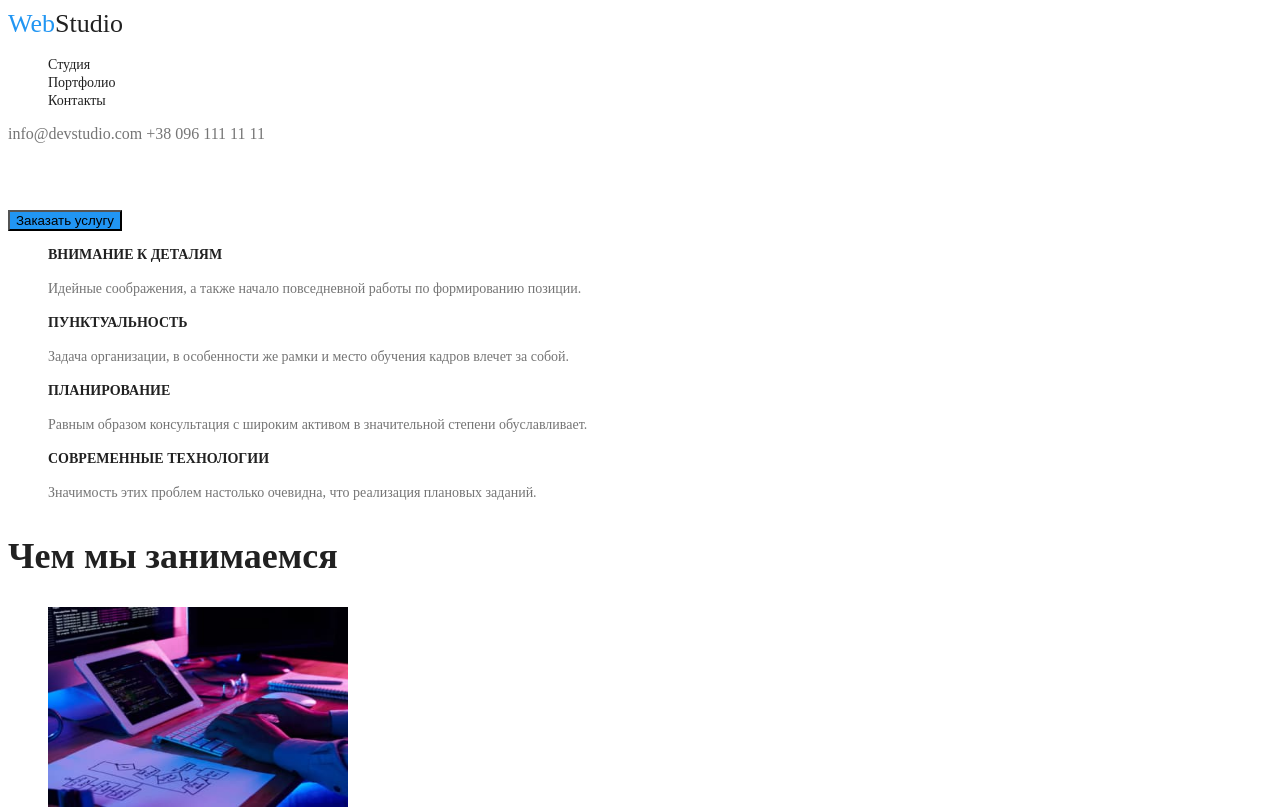
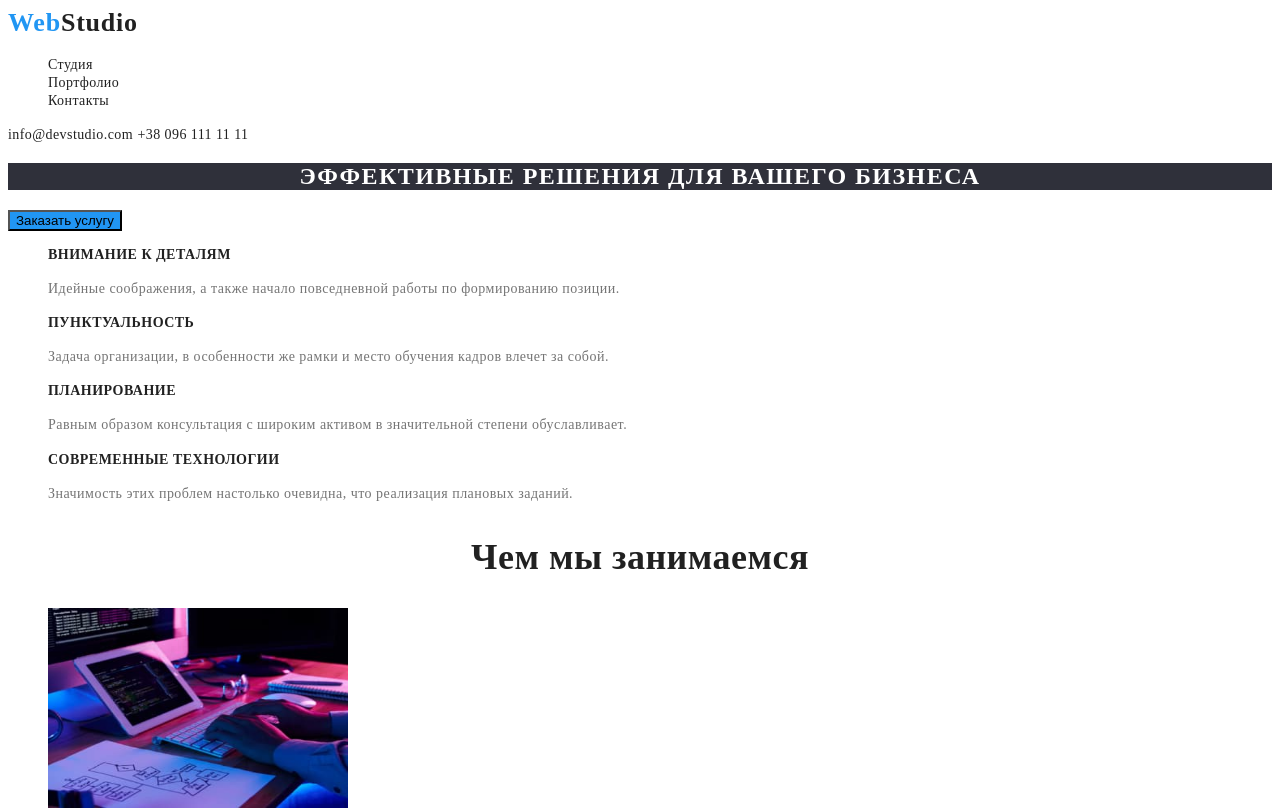
Before and after one commit to Halamai/goit-markup-hw-02, a plain HTML site: page index.html in a window 1280 px wide. Shown: the top 808 px of the page. Drawn offline with Linux system fonts and the light colour scheme.

Commit message:
домашка згідно вимог

```diff
--- a/css/styles.css
+++ b/css/styles.css
@@ -7,6 +7,8 @@ body {
   font-family: Roboto sans-serif;
   font-style: normal;
   color: var(--primery-text-color);
+  letter-spacing: 0.03em;
+  font-size: 16px;
 }
 a {
   text-decoration: none;
@@ -26,9 +28,12 @@ ul {
   background: #2196f3;
 }
 .link-webstudio {
+  font-family: Raleway sans-serif;
   font-size: 26px;
-  line-height: 31px;
+  line-height: 1.19;
   color: #2196f3;
+  font-weight: bold;
+  letter-spacing: 0.03em;
 }
 .logo-without-web {
   color: #212121;
@@ -36,7 +41,7 @@ ul {
 
 .title {
   font-size: 14px;
-  line-height: 16px;
+  line-height: 1.14;
   text-transform: uppercase;
   color: var(--title-text-color);
 }
@@ -47,45 +52,58 @@ ul {
 .link-navigation {
   font-weight: 500;
   font-size: 14px;
-  line-height: 16px;
+  line-height: 1.14;
   color: var(--title-text-color);
+  letter-spacing: 0.03em;
 }
 .content-title {
   text-transform: uppercase;
   color: var(--occasionally-next-color);
+  text-align: center;
+  letter-spacing: 0.06em;
+  /* задав колір фону щоб було видно білий напис */
+  background: #2f303a;
 }
 .title-text {
   font-size: 14px;
-  line-height: 24px;
+  line-height: 1.74;
 }
 .title-work {
+  font-weight: bold;
   font-size: 36px;
-  line-height: 42px;
+  line-height: 1.17;
   color: var(--title-text-color);
+  text-align: center;
 }
 .worker-name {
+  font-weight: 500;
   font-size: 16px;
-  line-height: 19px;
+  line-height: 1.9;
   color: var(--title-text-color);
 }
 .worker-occupation {
   font-size: 16px;
-  line-height: 19px;
+  line-height: 1.9;
 }
 .footer-address {
   font-size: 14px;
-  line-height: 24px;
+  line-height: 1.71;
   color: var(--occasionally-next-color);
+  /* задав колір фону щоб було видно білий напис */
+  background: #2f303a;
 }
 .logo-without-web-footer {
   color: #ffffff;
+  /* задав колір фону щоб було видно білий напис */
+  background: #2f303a;
 }
 .work-did-title {
+  font-weight: bold;
   font-size: 18px;
-  line-height: 36px;
+  line-height: 2;
   color: var(--title-text-color);
 }
 .work-did-title-text {
   font-size: 16px;
-  line-height: 30px;
+  line-height: 1.87;
 }
--- a/index.html
+++ b/index.html
@@ -6,6 +6,10 @@
     <meta http-equiv="X-UA-Compatible" content="IE=edge">
     <meta name="viewport" content="width=device-width, initial-scale=1.0">
     <title>Document</title>
+    <link rel="preconnect" href="https://fonts.googleapis.com">
+    <link rel="preconnect" href="https://fonts.gstatic.com" crossorigin>
+    <link href="https://fonts.googleapis.com/css2?family=Raleway:wght@700&family=Roboto:wght@400;500;700;900&display=swap"
+        rel="stylesheet">
     <link rel="stylesheet" href="./css/styles.css"/>
 </head>
 
@@ -20,8 +24,8 @@
                 <li><a href="Контакты" class="link link-navigation">Контакты</a></li>
             </ul>
         </nav>
-            <a href="mailto:info@devstudio.com" class="link">info@devstudio.com</a>
-            <a href="tel:+380961111111" class="link">+38 096 111 11 11</a>
+            <a href="mailto:info@devstudio.com" class="link link-navigation">info@devstudio.com</a>
+            <a href="tel:+380961111111" class="link link-navigation">+38 096 111 11 11</a>
     </header>
 
         <!-- ОСНОВНИЙ КОНТЕНТ СТОРІНКИ -->
```
Also changed, not shown: portfolio.html (+7 -2 lines).
